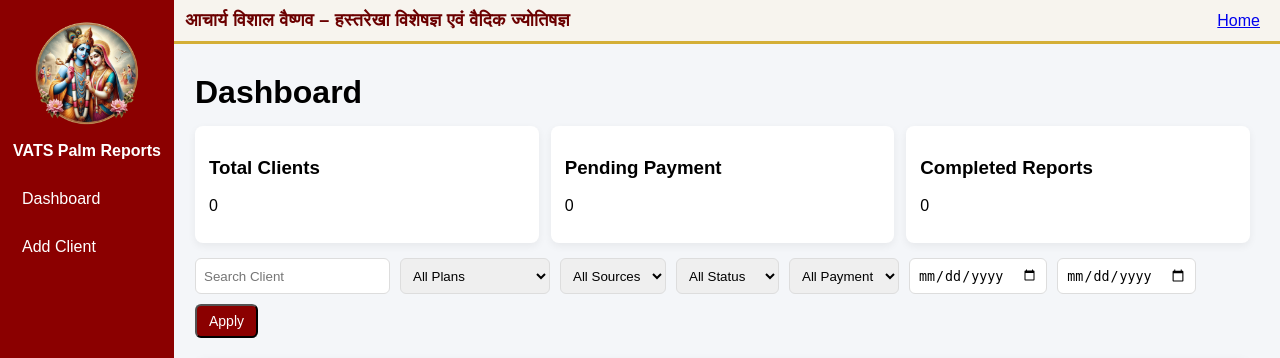
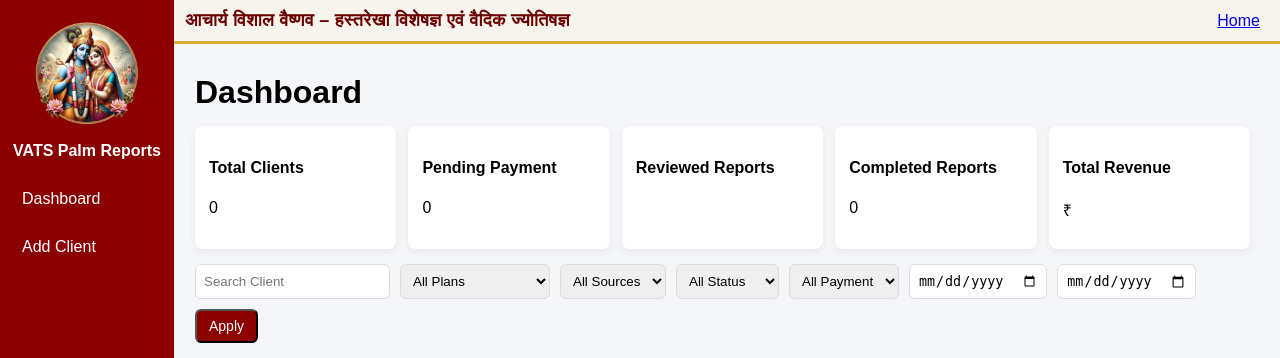
Before and after one commit to vishalvaishnavrk-ops/jyotish-backend, a FastAPI app: page /admin/dashboard in a window 1280 px wide. Shown: the top 358 px of the page. Run offline with FastAPI, Linux system fonts and the light colour scheme; data that the repository does not hold is empty; parts of the project's set-up code (start-up, migrations or seed data) failed here and were passed over.

Commit message:
Update dashboard.html

```diff
--- a/templates/admin/dashboard.html
+++ b/templates/admin/dashboard.html
@@ -7,22 +7,31 @@
 <div class="cards">
 
 <div class="card">
-<h3>Total Clients</h3>
+<h4>Total Clients</h4>
 <p>{{ total_clients }}</p>
 </div>
 
 <div class="card">
-<h3>Pending Payment</h3>
+<h4>Pending Payment</h4>
 <p>{{ pending_payment }}</p>
 </div>
 
 <div class="card">
-<h3>Completed Reports</h3>
+<h4>Reviewed Reports</h4>
+<p>{{ reviewed_reports }}</p>
+</div>
+
+<div class="card">
+<h4>Completed Reports</h4>
 <p>{{ completed_reports }}</p>
 </div>
 
+<div class="card">
+<h4>Total Revenue</h4>
+<p>₹ {{ total_revenue }}</p>
 </div>
 
+</div>
 
 <form method="get" class="filters">
 
```
